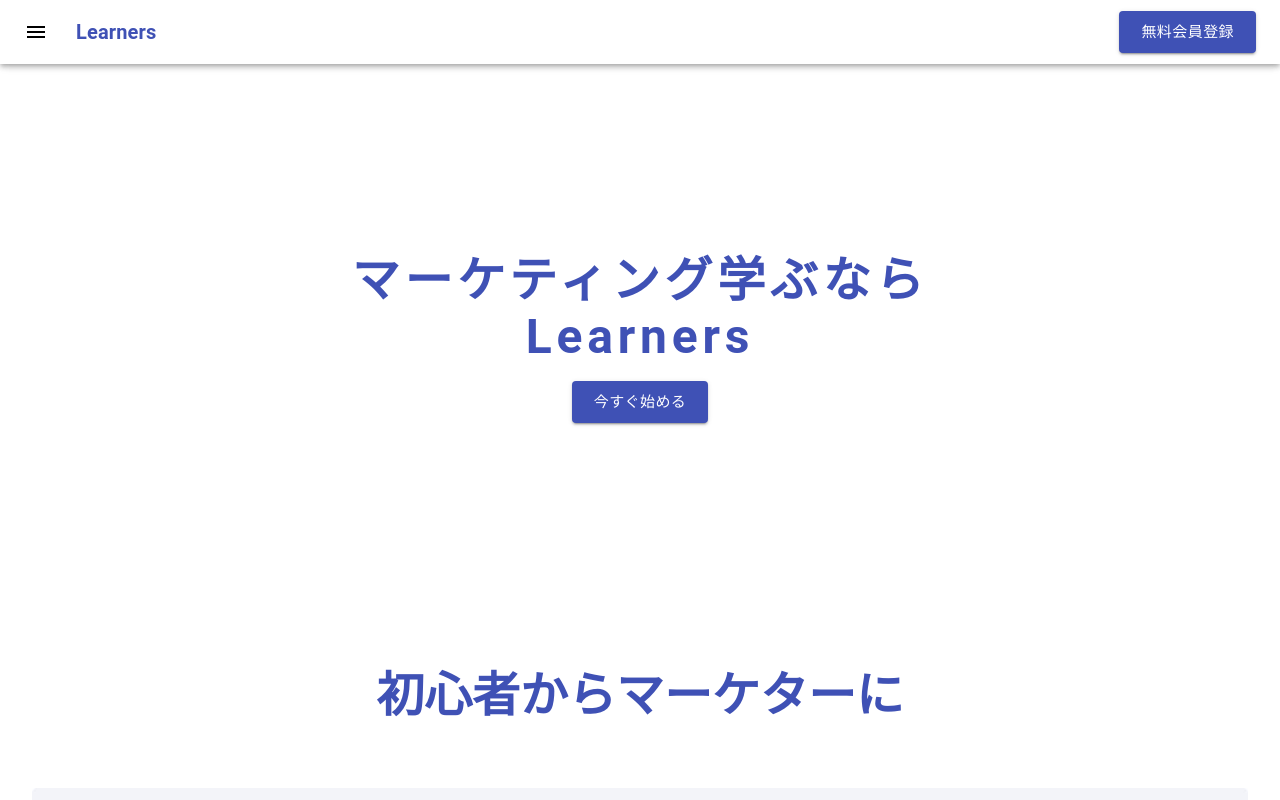
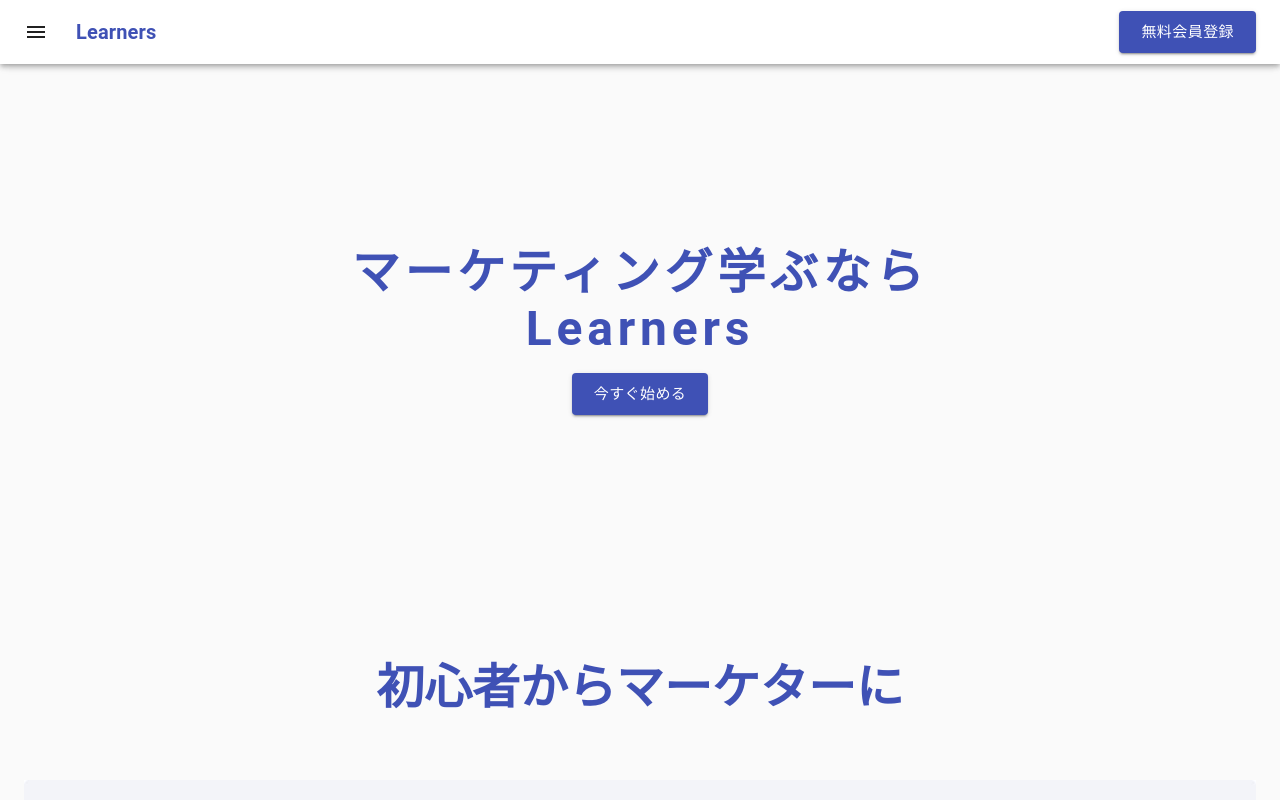
Before and after one commit to umezawa0907/learners, a Next.js app: page / in a window 1280 px wide. Shown: the top 800 px of the page. Built offline with nearby package versions, Linux system fonts and the light colour scheme.

Commit message:
add _app.tsx

```diff
--- /dev/null
+++ b/src/pages/_app.tsx
@@ -0,0 +1,19 @@
+import { useEffect } from "react";
+import CssBaseline from "@material-ui/core/CssBaseline";
+import { AppProps } from "next/app";
+import { createMuiTheme, ThemeProvider, responsiveFontSizes } from "@material-ui/core/styles";
+
+// MUIの基本設定
+let theme = createMuiTheme();
+theme = responsiveFontSizes(theme);
+
+function MyApp({ Component, pageProps }: AppProps): any {
+  return (
+    <ThemeProvider theme={theme}>
+      <CssBaseline />
+      <Component {...pageProps} />
+    </ThemeProvider>
+  );
+}
+
+export default MyApp;
--- a/src/pages/index.tsx
+++ b/src/pages/index.tsx
@@ -1,5 +1,5 @@
-import Link from 'next/link'
-import { Typography, Container, Box, Paper, Grid } from '@material-ui/core'
+import { NextPage } from "next";
+import { Container } from '@material-ui/core'
 import Header from "../components/organisms/Header"
 import MainVisual from "../components/organisms/MainVisual"
 import Features from '../components/organisms/Features'
@@ -8,15 +8,10 @@
 import Message from "../components/organisms/Message"
 import CtaSection from "../components/organisms/CtaSection"
 import Footer from "../components/organisms/Footer"
-import { ThemeProvider } from "@material-ui/styles"
-import { createMuiTheme, responsiveFontSizes } from '@material-ui/core/styles'
 
-let theme = createMuiTheme();
-theme = responsiveFontSizes(theme);
-
-export default function Home() {
+const Page: NextPage = () => {
   return (
-    <ThemeProvider theme={theme}>
+    <>
       <Header />
       <Container maxWidth="lg">
         <MainVisual>
@@ -51,6 +46,8 @@
       </Container >
       <CtaSection />
       <Footer />
-    </ThemeProvider>
+    </>
   )
 }
+
+export default Page;
```
